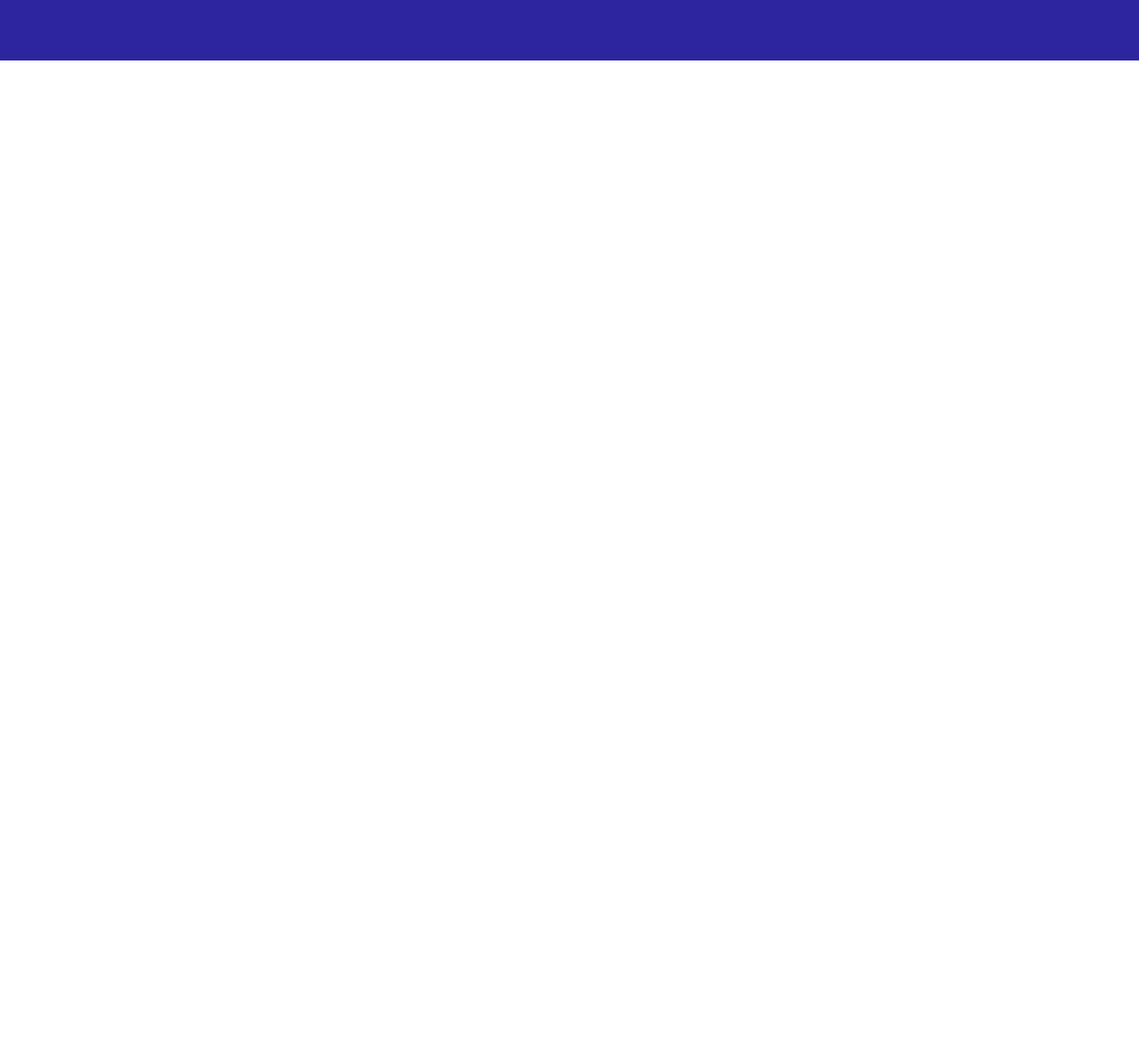
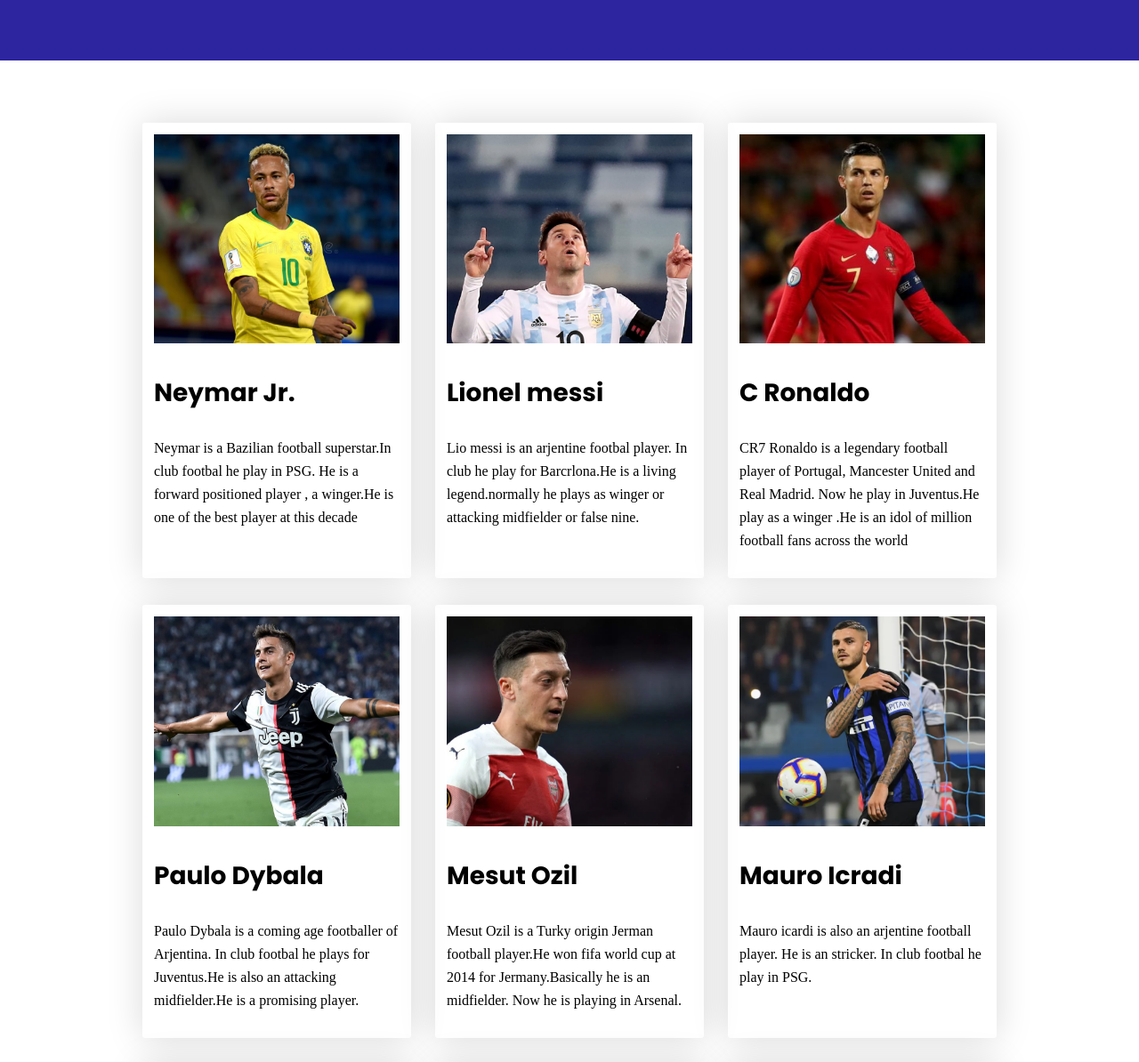
Before and after one commit to SoubirSaian/copa-america-2021, a plain HTML site: page index.html in a window 1280 px wide. Shown: the part 593-1787 px from the top of the page at 89% size. Before the commit the page ends 800 px from the top, so only its background shows below. Drawn offline with Linux system fonts and the light colour scheme.

Commit message:
player-section

```diff
--- a/index.html
+++ b/index.html
@@ -43,5 +43,73 @@
             </div>
         </div>
      </section>
+     <!-- ------player section  -------->
+
+     <section class="player-container">
+         <div class="players">
+             <div class="player">
+                 <img src="images/players/player-1.png" alt="">
+                 <h3>Neymar Jr.</h3>
+                 <p>Neymar is a Bazilian football superstar.In club footbal he play in PSG. He is a forward positioned player , a winger.He is one of the best player at this decade </p>
+             </div>
+             <div class="player">
+                 <img src="images/players/player-2.png" alt="">
+                 <h3>Lionel messi</h3>
+                 <p>Lio messi is an arjentine footbal player.
+                In club he play for Barcrlona.He is a living legend.normally he plays as winger or attacking midfielder or false nine.</p>
+             </div>
+             <div class="player">
+                 <img src="images/players/player-3.png" alt="">
+                 <h3>C Ronaldo</h3>
+                 <p>CR7 Ronaldo is a legendary football player of Portugal, Mancester United and Real Madrid. Now he play in Juventus.He play as a winger .He is an idol of million football fans across the world</p>
+             </div>
+             <div class="player">
+                 <img src="images/players/player-4.png" alt="">
+                 <h3>Paulo Dybala</h3>
+                 <p>Paulo Dybala is a coming age footballer of Arjentina. In club footbal he plays for Juventus.He is also an attacking midfielder.He is a promising player.</p>
+             </div>
+             <div class="player">
+                 <img src="images/players/player-5.png" alt="">
+                 <h3>Mesut Ozil</h3>
+                 <p>Mesut Ozil is a Turky origin Jerman football player.He won fifa world cup at 2014 for Jermany.Basically he is an midfielder. Now he is playing in Arsenal.</p>
+             </div>
+             <div class="player">
+                 <img src="images/players/player-6.png" alt="">
+                 <h3>Mauro Icradi</h3>
+                 <p>Mauro icardi is also an arjentine football player. He is an stricker. In club footbal he play in PSG.</p>
+             </div>
+             <div class="player">
+                 <img src="images/players/player-7.png" alt="">
+                 <h3>Di Maria</h3>
+                 <p>Angel Di maria is also an arjentine player. He is an attacking midfilder. He is very good at his position. He is called a man with 3 lungs for his endless stamina in the field.He is a PSG player</p>
+             </div>
+             <div class="player">
+                 <img src="images/players/player-8.png" alt="">
+                 <h3>Kyllian Mbappe</h3>
+                 <p>Kyllian Mbappe is a coming age, promising french footballer.He wellknown for his speed in the field.He is a winger also.He is too much dengerous around the d-box.He is also an PSG player </p>
+             </div>
+             <div class="player">
+                 <img src="images/players/player-9.png" alt="">
+                 <h3>Mo Salah</h3>
+                 <p>Mo. Salah is an egyptian player who plays for Liverpool also. He is an Stricker.He had a lot contribution for wining UCL at 2019 or wining Premeier League at 2020 for Liverpool after 28 years.</p>
+             </div>
+             <div class="player">
+                 <img src="images/players/player-10.png" alt="">
+                 <h3>Harry Kane</h3>
+                 <p>Harry kane is is British footballer.He was the golden boot winer at fifa world cup 2018.He plays in Tottenhum hotspur. He is a stricker also.</p>
+             </div>
+             <div class="player">
+                 <img src="images/players/player-11.png" alt="">
+                 <h3>Kevin De Bruyne</h3>
+                 <p>De Bruyne is Belgian footballer.He is an attacking midfielder and one of the best of his position at this time.He is Mancester city player also. He won premier league for city this year</p>
+             </div>
+             <div class="player">
+                 <img src="images/players/player-12.png" alt="">
+                 <h3>Fillipe Coutinho</h3>
+                 <p>F. Koutinho is an Brazilian football player. He is an attacking midfielder also.He is also a best player of his time. for club football he played for Liverpool, Barcelona,Bayern Munich etc.</p>
+             </div>
+         </div>
+     </section>
+
 </body>
 </html>
--- a/style.css
+++ b/style.css
@@ -59,3 +59,34 @@ header{
 .banner-img img{
     width: 95%;
 }
+
+/* -------------Player section ---------------*/
+
+.player-container{
+    display: flex;
+    flex-direction: column;
+    align-items: center;
+    margin-top: 70px;
+}
+.players{
+    width: 75%;
+    display: grid;
+    grid-template-columns: repeat(3,1fr);
+    grid-row-gap: 30px;
+    grid-column-gap: 27px;
+}
+.player{
+    padding: 13px;
+    border-radius: 3px;
+    box-shadow: 0px 0px 40px rgba(0, 0, 0, 0.15);
+}
+.player img{
+    width: 100%;
+}
+.player h3{
+    font-size: 28px;
+}
+.player p{
+    font-family: normal;
+    line-height: 26px;
+}
```
